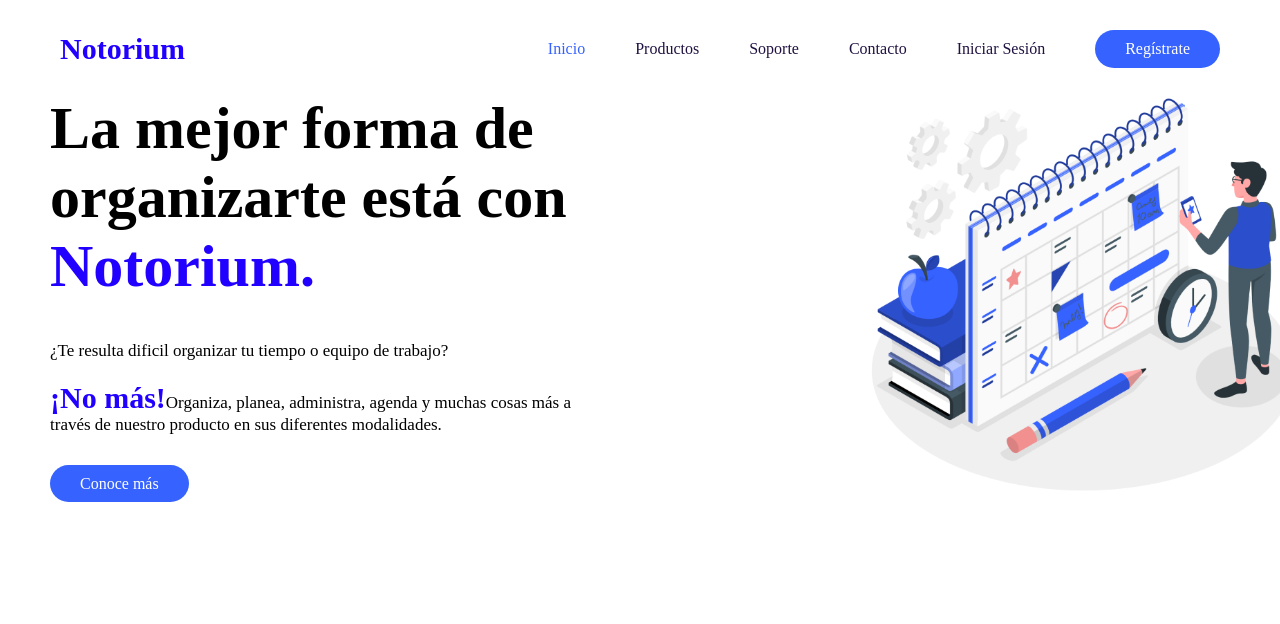
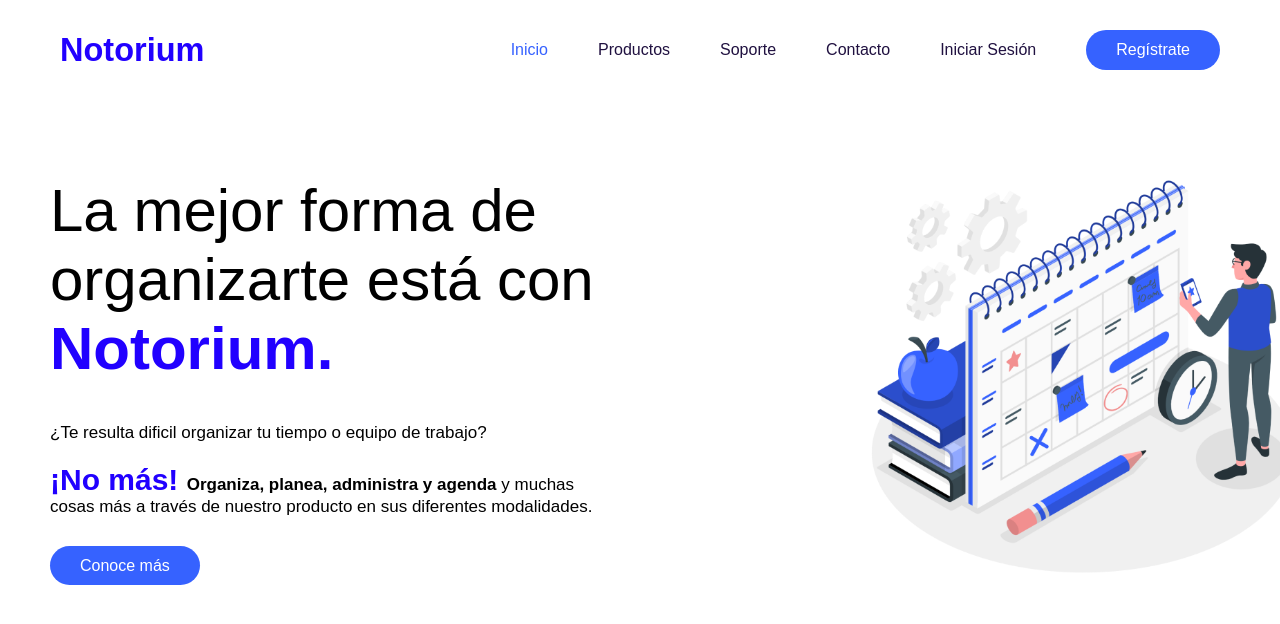
Before and after one commit to eduardoRomero2000/notorium, a React (Create React App) app: page / in a window 1280 px wide. Shown: the top 624 px of the page. Built offline with nearby package versions, Linux system fonts and the light colour scheme.

Commit message:
HomePage-WelcomeSection done

```diff
--- a/src/components/Generics/Button.jsx
+++ b/src/components/Generics/Button.jsx
@@ -14,7 +14,7 @@ background-color: #3662FF;
 border-radius: 2rem;
 color: #fff;
 font-size: 1.6rem;
-padding: 1rem 3rem;
+padding: 1.1rem 3rem;
 text-decoration: none;
 width: max-content;
 `;
--- a/src/components/Generics/NavBar.jsx
+++ b/src/components/Generics/NavBar.jsx
@@ -40,8 +40,9 @@ grid-template-columns: 20% 80%;
 padding: 0 1rem;
 align-items: center;
 h1{
-	font-size: 3rem;
+	font-size: 3.25rem;
 	color: #2100FF;
+	font-weight: 600;
 }
 `;
 const Nav = styled.nav`
--- a/src/pages/Home/Home.jsx
+++ b/src/pages/Home/Home.jsx
@@ -13,7 +13,7 @@ export const Home = () => {
 					<h2>La mejor forma de organizarte está con <span>Notorium.</span></h2>
 					<div className='welcome-info'>
 						<p>¿Te resulta dificil organizar tu tiempo o equipo de trabajo?</p>
-						<p><span>¡No más!</span>Organiza, planea, administra, agenda y muchas cosas más a través de nuestro producto en sus diferentes modalidades.</p>
+						<p><span>¡No más! </span><b>Organiza, planea, administra y agenda </b>y muchas cosas más a través de nuestro producto en sus diferentes modalidades.</p>
 					</div>
 					<Button text='Conoce más' href=''/>
 				</div>
@@ -25,16 +25,18 @@ export const Home = () => {
 
 const Container = styled.div`
 padding:  3rem 5rem;
-height: 100vh;
+
 
 .welcome-section{
 	display: grid;
 	grid-template-columns: 60% 30%;
 	align-items: center;
 	gap: 10rem;
+	padding: 8rem 0;
 	.welcome-desc{
 		h2{
 			font-size: 6rem;
+			font-weight: 400;
 		}
 		span{
 			color: #2100FF;
--- a/src/styles/globalStyle.js
+++ b/src/styles/globalStyle.js
@@ -3,6 +3,7 @@ import {createGlobalStyle} from 'styled-components';
 /** Estilos globales para toda la pagina */
 
 export const GlobalStyles = createGlobalStyle`
+@import url('https://fonts.googleapis.com/css2?family=Poppins:wght@400;500;600&display=swap');
   *{
     margin: 0;
 		padding: 0;
@@ -10,4 +11,7 @@ export const GlobalStyles = createGlobalStyle`
   html{
     font-size: 62.5%
   }
+	body{
+		font-family: 'Poppins', sans-serif;
+	}
 `;
```
